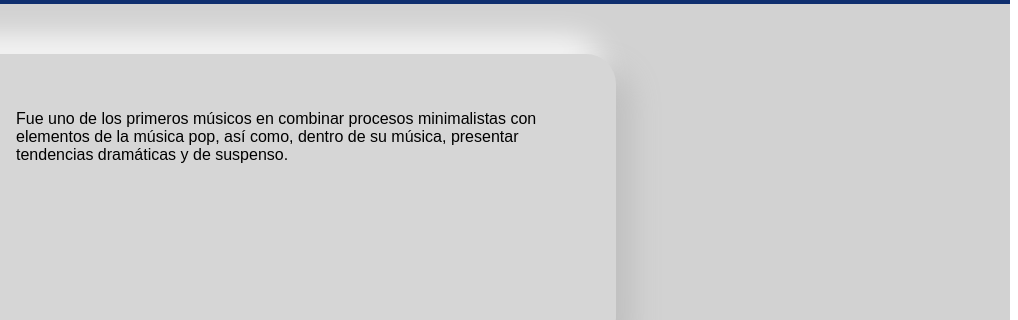
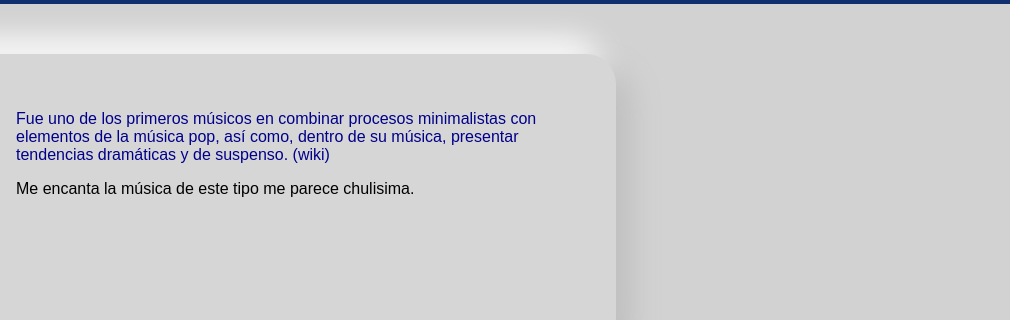
Before and after one commit to oliveriomisterio/oliveriomisterio.github.io, a plain HTML site: page index.html in a window 1280 px wide. Shown: the part 396-716 px from the top of the page, 262-1280 px from the left. Drawn offline with Linux system fonts and the light colour scheme; a web font is replaced by a local one.

Commit message:
Update index.html

```diff
--- a/index.html
+++ b/index.html
@@ -21,7 +21,8 @@ body,h1,h2,h3,h4,h5,h6 {font-family: "Sono", sans-serif}
   <p>Julius Eastman</p>
   </div>
   <div class="textContainer">
-     <p>Fue uno de los primeros músicos en combinar procesos minimalistas con elementos de la música pop, así como, dentro de su música, presentar tendencias dramáticas y de suspenso. </p>
+     <p style="color:darkblue;">Fue uno de los primeros músicos en combinar procesos minimalistas con elementos de la música pop, así como, dentro de su música, presentar tendencias dramáticas y de suspenso. (wiki) </p>
+     <p>Me encanta la música de este tipo me parece chulisima.</p>
     </div>
     </div>
  </div>
```
